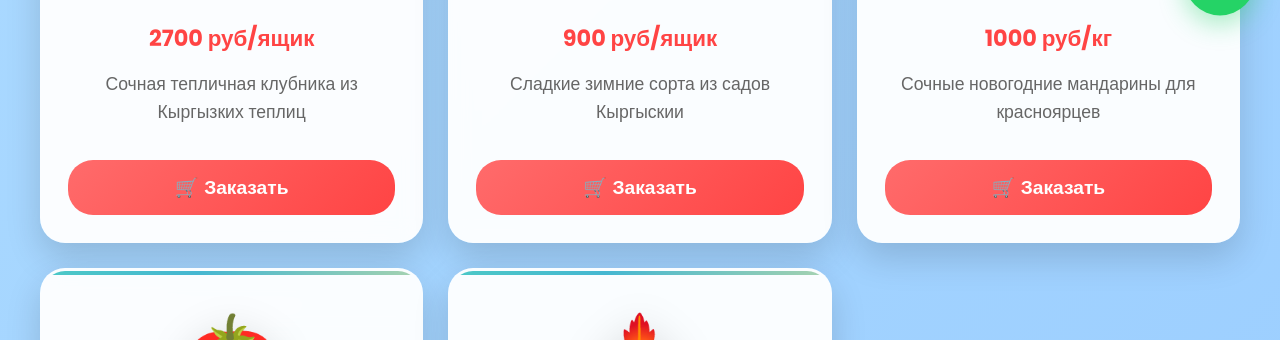
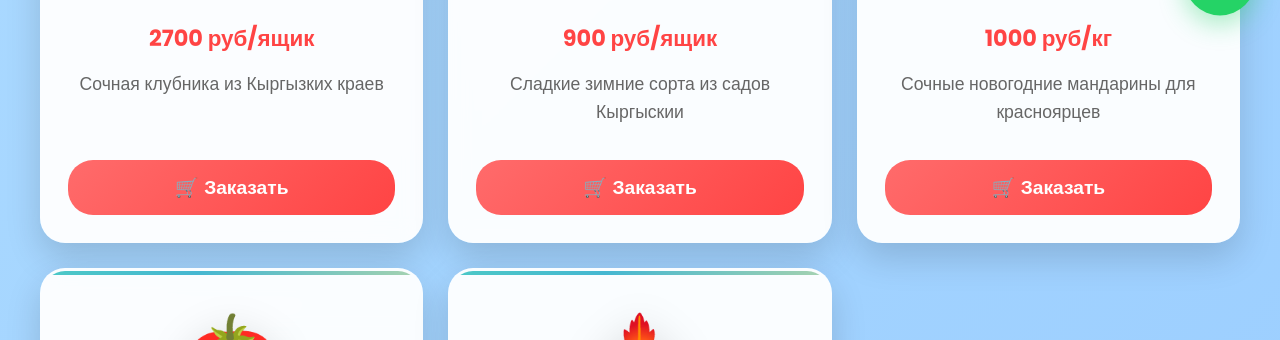
Before and after one commit to mango148B/Malina, a plain HTML site: page index.html in a window 1280 px wide. Shown: the part 760-1100 px from the top of the page. Drawn offline with Linux system fonts and the light colour scheme.

Commit message:
Add files via upload

```diff
--- a/index.html
+++ b/index.html
@@ -699,7 +699,7 @@
                     <div class="berry-name">Клубника</div>
                     <div class="season winter-season">Зима</div>
                     <div class="berry-price">2700 руб/ящик</div>
-                    <div class="berry-description">Сочная тепличная клубника из Кыргызких теплиц</div>
+                    <div class="berry-description">Сочная клубника из Кыргызких краев</div>
                     <button class="order-button" onclick="openOrderModal('🍓', 'Клубника тепличная', '2700 руб/ящик')">🛒 Заказать</button>
                 </div>
 
```
